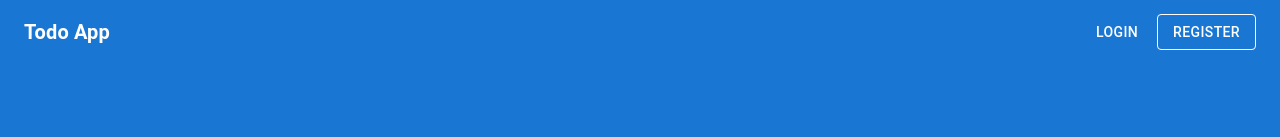
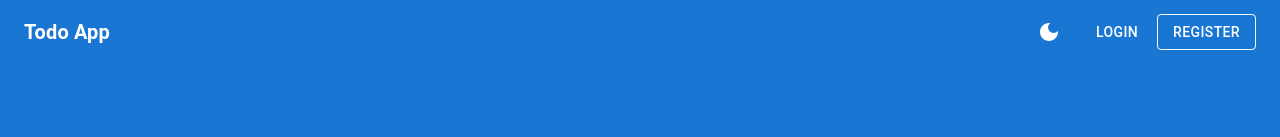
Before and after one commit to Amir2210/cursor-ai-sandbox, a React (Vite) app: page / in a window 1280 px wide. Shown: the top 137 px of the page. Built offline with nearby package versions, Linux system fonts and the light colour scheme.

Commit message:
Move the theme button to the navbar

```diff
--- a/src/App.jsx
+++ b/src/App.jsx
@@ -58,13 +58,6 @@ function App() {
             element={
               <PrivateRoute>
                 <Container maxWidth="md" sx={{ py: 4 }}>
-                  <Box display="flex" justifyContent="flex-end" alignItems="center" mb={2}>
-                    <Tooltip title={mode === 'light' ? 'Switch to dark mode' : 'Switch to light mode'}>
-                      <IconButton onClick={toggleTheme} color="inherit">
-                        {mode === 'light' ? <DarkModeIcon /> : <LightModeIcon />}
-                      </IconButton>
-                    </Tooltip>
-                  </Box>
                   <TodoList />
                 </Container>
               </PrivateRoute>
--- a/src/components/Navbar.jsx
+++ b/src/components/Navbar.jsx
@@ -1,11 +1,13 @@
 import React, { useState, useEffect } from 'react';
-import { AppBar, Toolbar, Typography, Button, Box, IconButton, Menu, MenuItem } from '@mui/material';
+import { AppBar, Toolbar, Typography, Button, Box, IconButton, Menu, MenuItem, Tooltip } from '@mui/material';
 import { Link as RouterLink, useNavigate } from 'react-router-dom';
 import { useTheme } from '../context/ThemeContext';
 import AccountCircleIcon from '@mui/icons-material/AccountCircle';
+import DarkModeIcon from '@mui/icons-material/DarkMode';
+import LightModeIcon from '@mui/icons-material/LightMode';
 
 const Navbar = () => {
-  const { mode } = useTheme();
+  const { mode, toggleTheme } = useTheme();
   const navigate = useNavigate();
   const [username, setUsername] = useState('');
   const [anchorEl, setAnchorEl] = useState(null);
@@ -52,6 +54,11 @@ const Navbar = () => {
           Todo App
         </Typography>
         <Box sx={{ display: 'flex', alignItems: 'center' }}>
+          <Tooltip title={mode === 'light' ? 'Switch to dark mode' : 'Switch to light mode'}>
+            <IconButton onClick={toggleTheme} color="inherit" sx={{ mr: 2 }}>
+              {mode === 'light' ? <DarkModeIcon /> : <LightModeIcon />}
+            </IconButton>
+          </Tooltip>
           {isAuthenticated ? (
             <>
               <Typography
```
